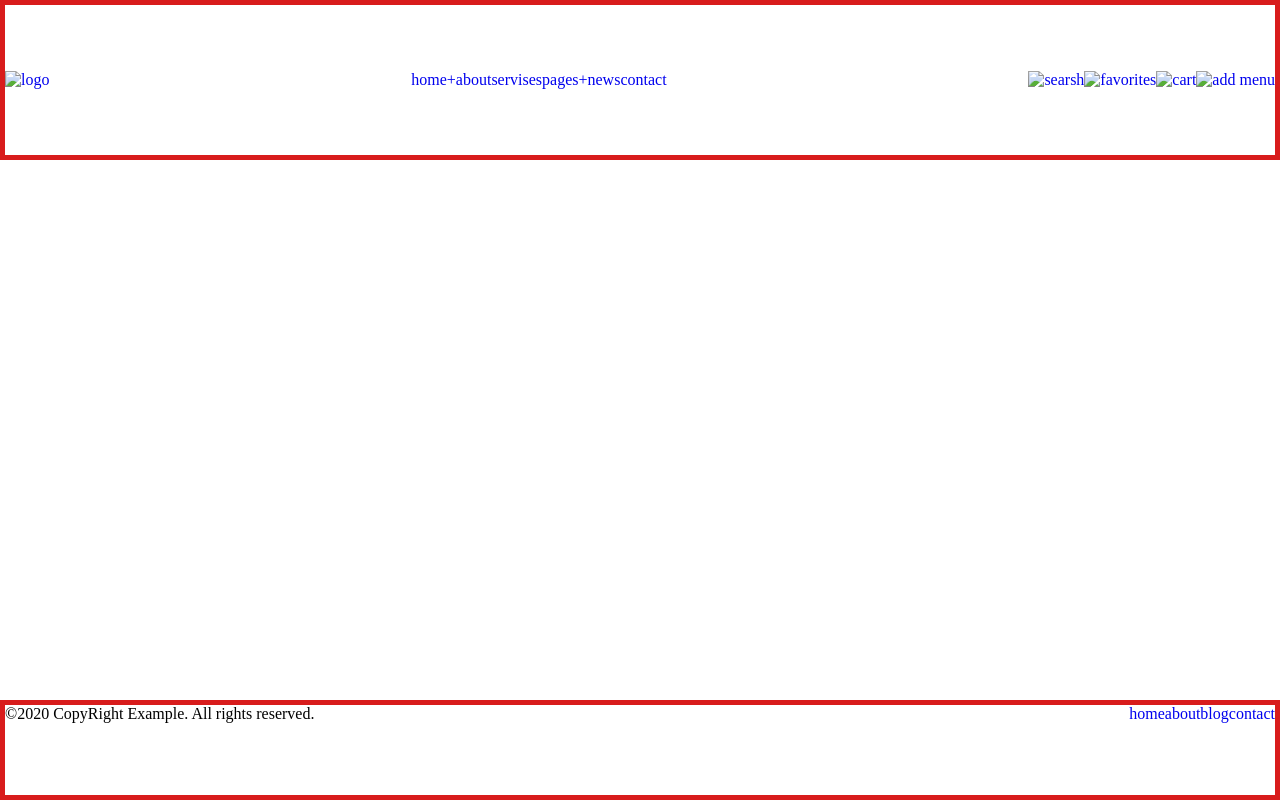
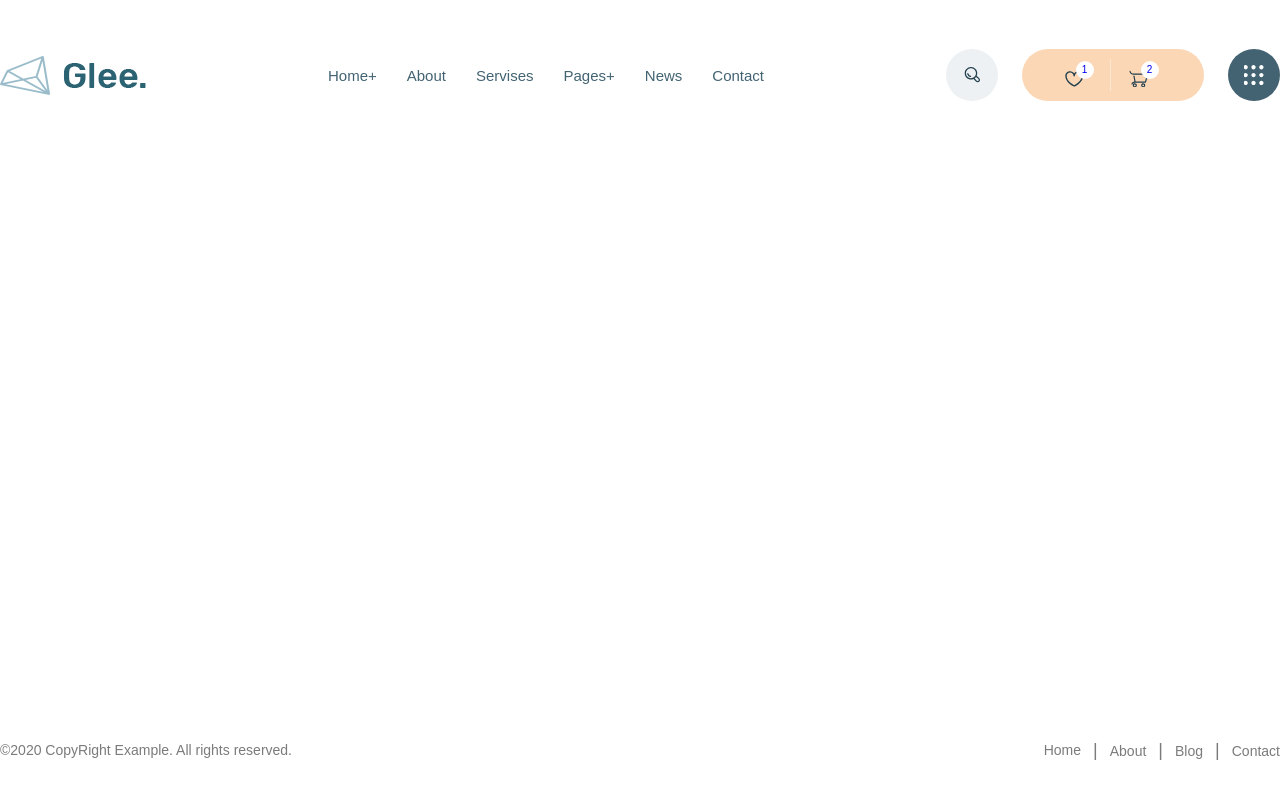
Before and after one commit to AlexAkama/glee, a website: page app/index.html in a window 1280 px wide. Drawn offline with nearby package versions, Linux system fonts and the light colour scheme; files that its build step writes are made by us from their sources.

Commit message:
added header

```diff
--- a/app/index.html
+++ b/app/index.html
@@ -43,22 +43,24 @@
                 </nav>
                 <div class="user-nav">
                     <ul class="user-nav__list">
-                        <li class="user-nav__list-item">
+                        <li class="user-nav__list-item user-nav__search">
                             <a class="user-nav__list-link" href="#">
-                                <img class="user-nav__list-img" src="image/icon/searsh.svg" alt="searsh">
+                                <img class="user-nav__list-img" src="image/icon/search.svg" alt="search">
                             </a>
                         </li>
-                        <li class="user-nav__list-item">
+                        <li class="user-nav__list-item user-nav__favorites">
                             <a class="user-nav__list-link" href="#">
                                 <img class="user-nav__list-img" src="image/icon/favorites.svg" alt="favorites">
+                                <span class="user-nav__number">1</span>
                             </a>
                         </li>
-                        <li class="user-nav__list-item">
+                        <li class=" user-nav__list-item user-nav__cart">
                             <a class="user-nav__list-link" href="#">
                                 <img class="user-nav__list-img" src="image/icon/cart.svg" alt="cart">
+                                <span class="user-nav__number">2</span>
                             </a>
                         </li>
-                        <li class="user-nav__list-item">
+                        <li class="user-nav__list-item user-nav__add-menu">
                             <a class="user-nav__list-link" href="#">
                                 <img class="user-nav__list-img" src="image/icon/add-menu.svg" alt="add menu">
                             </a>
--- a/app/scss/_fonts.scss
+++ b/app/scss/_fonts.scss
@@ -0,0 +1,21 @@
+@font-face {
+    src:
+        local("Rubik-Regular"),
+        url("../fonts/Rubik-Regular.woff2") format("woff2"),
+        url("../fonts/Rubik-Regular.woff") format("woff");
+    font-family: "Rubik-Regular", sans-serif;
+    font-weight: 400;
+    font-style: normal;
+    font-display: swap;
+}
+
+@font-face {
+    src:
+        local("Rubik-Medium"),
+        url("../fonts/Rubik-Medium.woff2") format("woff2"),
+        url("../fonts/Rubik-Medium.woff") format("woff");
+    font-family: "Rubik-Medium", sans-serif;
+    font-weight: 500;
+    font-style: normal;
+    font-display: swap;
+}
--- a/app/scss/_global.scss
+++ b/app/scss/_global.scss
@@ -8,13 +8,13 @@ body {
     display: flex;
     flex-direction: column;
     justify-content: space-between;
+    color: $text-color;
 }
 
 .main {
     flex-grow: 1;
 }
 
-.footer,
-.header {
-    border: 5px solid #d81c1c;
+.footer-bottom {
+    height: 100%;
 }
--- a/app/scss/_vars.scss
+++ b/app/scss/_vars.scss
@@ -1,5 +1,19 @@
+$text-color: #7b7b7b;
+$menu-text-color: #436372;
+
+
 %flex--space-between--center {
     display: flex;
     align-items: center;
     justify-content: space-between;
 }
+
+%Rubik-Regular {
+    font-family: "Rubik-Regular", sans-serif;
+    font-weight: 400;
+}
+
+%Rubik-Medium {
+    font-family: "Rubik-Medium", sans-serif;
+    font-weight: 500;
+}
--- a/app/scss/style.scss
+++ b/app/scss/style.scss
@@ -5,6 +5,10 @@
 
 .header__inner {
     height: 150px;
+    font-size: 15px;
+    color: $menu-text-color;
+
+    @extend %Rubik-Medium;
 }
 
 .header__inner,
@@ -18,6 +22,143 @@
 
 .footer {
     height: 100px;
+
+    @extend %Rubik-Regular;
+}
+
+.menu__list-item {
+    font-size: 15px;
+    text-transform: capitalize;
+
+    a {
+        color: $menu-text-color;
+    }
+
+    & + & {
+        margin-left: 30px;
+    }
+}
+
+.user-nav {
+    &__list-item {
+        position: relative;
+        width: 52px;
+        height: 52px;
+    }
+
+    &__list-img {
+        position: absolute;
+        left: 50%;
+        top: 50%;
+        display: block;
+        transform: translate(-50%, -50%);
+    }
+
+    &__search {
+        border-radius: 50%;
+        background-color: #edf1f4;
+    }
+
+    &__favorites {
+        position: relative;
+        margin-left: 50px;
+
+        &::before {
+            content: "";
+            position: absolute;
+            left: -26px;
+            display: block;
+            border-radius: 26px 0 0 26px;
+            width: 26px;
+            height: 52px;
+        }
+    }
+
+    &__cart {
+        position: relative;
+        margin-right: 50px;
+
+        &::before {
+            content: "";
+            position: absolute;
+            left: -15px;
+            display: inline-block;
+            margin: 10px 0 0 12px;
+            width: 1px;
+            height: 32px;
+            background-color: #fde7d3;
+        }
+
+        &::after {
+            content: "";
+            position: absolute;
+            right: -26px;
+            display: block;
+            border-radius: 0 26px 26px 0;
+            width: 26px;
+            height: 52px;
+        }
+    }
+
+    &__number {
+        position: absolute;
+        right: 30%;
+        top: 23%;
+        border-radius: 50%;
+        width: 18px;
+        height: 18px;
+        font-size: 10px;
+        line-height: 18px;
+        text-align: center;
+        background-color: #fff;
+    }
+
+    &__add-menu {
+        border-radius: 50%;
+        background-color: $menu-text-color;
+    }
+
+    &__favorites,
+    &__cart {
+        width: 65px;
+
+        & img {
+            transform: translate(-88%, -27%);
+        }
+    }
+
+    &__favorites,
+    &__favorites::before,
+    &__cart,
+    &__cart::after {
+        background-color: #fcd7b6;
+    }
+}
+
+.footer-bottom {
+    font-size: 14px;
+}
+
+.short-menu__list-item {
+    text-transform: capitalize;
+
+    a {
+        color: $text-color;
+
+        &:hover {
+            color: $menu-text-color;
+        }
+    }
+
+    & + & {
+        ::before {
+            content: "|";
+            display: inline-block;
+            margin: 0 12px;
+            font-size: 18px;
+            color: $text-color;
+        }
+    }
 }
 
 @import "media";
```
Also changed, not shown: app/fonts/Rubik-Medium.woff (added), app/fonts/Rubik-Medium.woff2 (added), app/fonts/Rubik-Regular.woff (added), app/fonts/Rubik-Regular.woff2 (added), app/image/icon/add-menu.svg (added), app/image/icon/cart.svg (added), app/image/icon/favorites.svg (added), app/image/icon/search.svg (added), app/image/logo.png (added), 1 other file.
